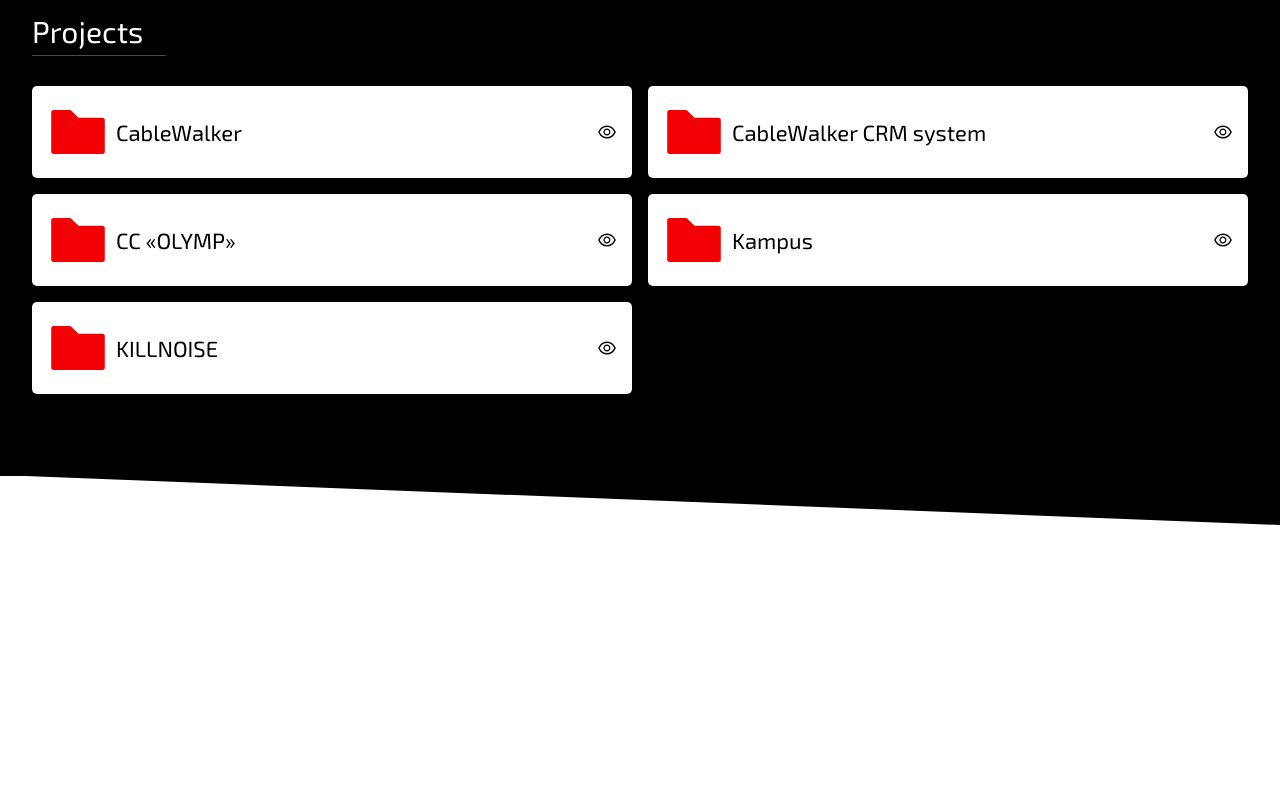
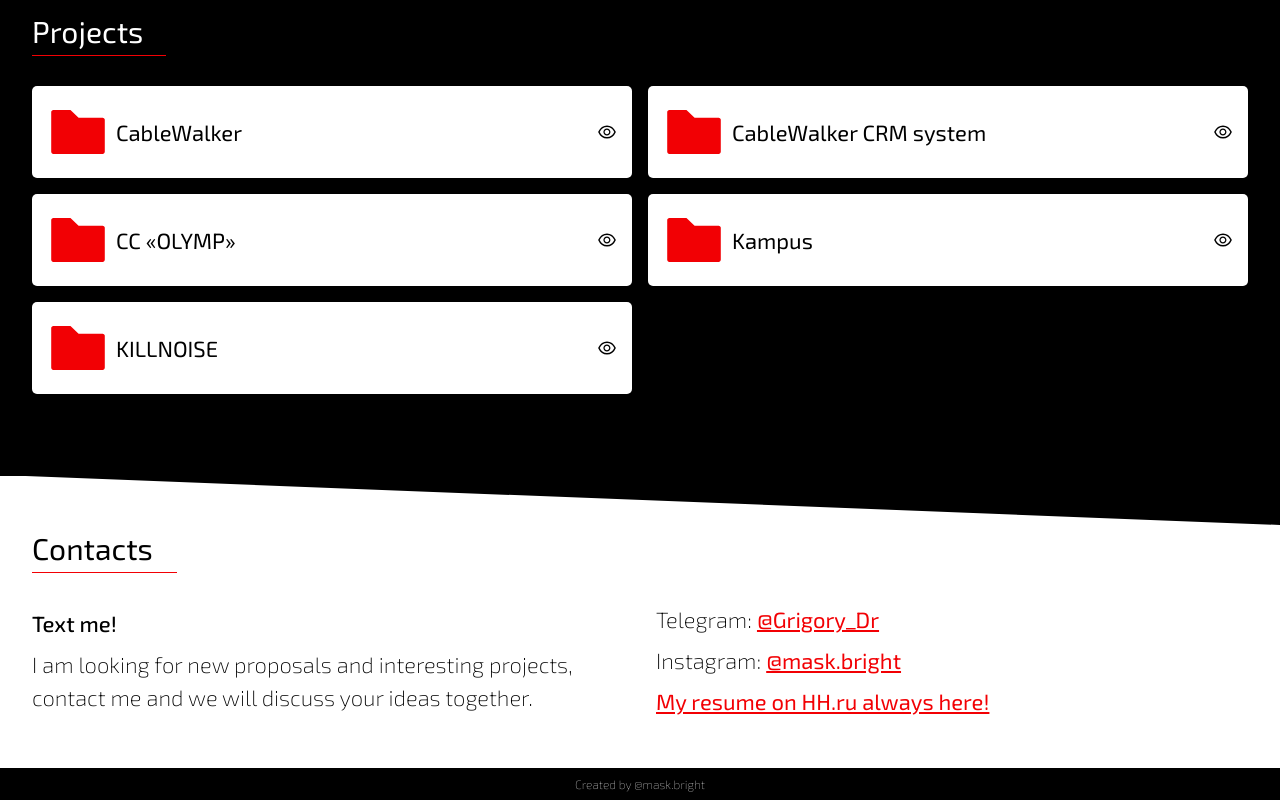
Before and after one commit to grigoryblack/portfiolio-new, a React (Vite) app: page / in a window 1280 px wide. Shown: the part 1937-2737 px from the top of the page. Before the commit the page ends 2462 px from the top, so only its background shows below. Built offline with nearby package versions, Linux system fonts and the light colour scheme.

Commit message:
add menu ids and footer with contact

```diff
--- a/src/App.tsx
+++ b/src/App.tsx
@@ -3,6 +3,8 @@
 import About from "./Components/About/About.tsx";
 import Skills from "./Components/Skills/Skills.container.tsx";
 import Portfolio from "./Components/Portfolio/Portfolio.container.tsx";
+import Contacts from "./Components/Contacts/Contacts.tsx";
+import Footer from "./Components/Footer/Footer.tsx";
 
 function App() {
   return (
@@ -11,6 +13,8 @@
       <About />
       <Skills />
       <Portfolio />
+      <Contacts />
+      <Footer />
     </div>
   );
 }
--- a/src/Components/About/About.tsx
+++ b/src/Components/About/About.tsx
@@ -4,7 +4,7 @@
 
 const About = () => {
   return (
-    <section className={styles.wrapper}>
+    <section className={styles.wrapper} id="about">
       <div className={styles.container}>
         <div className={styles.content__block}>
           <div className={styles.content}>
--- /dev/null
+++ b/src/Components/Contacts/Contacts.tsx
@@ -0,0 +1,41 @@
+import styles from "./Contatcts.module.scss";
+
+const Contacts = () => {
+  return (
+    <section className={styles.wrapper} id="contacts">
+      <div className={styles.container}>
+        <h2>Contacts</h2>
+        <div className={styles.contacts}>
+          <div className={styles.contacts__block}>
+            <h3>Text me!</h3>
+            <p>
+              I am looking for new proposals and interesting projects, contact
+              me and we will discuss your ideas together.
+            </p>
+          </div>
+          <div className={styles.contacts__block}>
+            <p>
+              Telegram:{" "}
+               <a target="_blank"  href="https://t.me/Grigory_Dr">
+                @Grigory_Dr
+              </a>
+            </p>
+            <p>
+              Instagram:{" "}
+              <a target="_blank" href="https://www.instagram.com/mask.bright?igsh=MW9rZzZ3OHVlbzIxdg%3D%3D&utm_source=qr">
+                @mask.bright
+              </a>
+            </p>
+            <p>
+              <a target="_blank"  href="https://hh.ru/resume/0d27f781ff0da6ecb50039ed1f4b3858396458?from=share_ios">
+                My resume on HH.ru always here!
+              </a>
+            </p>
+          </div>
+        </div>
+      </div>
+    </section>
+  );
+};
+
+export default Contacts;
--- /dev/null
+++ b/src/Components/Contacts/Contatcts.module.scss
@@ -0,0 +1,90 @@
+@use "@scss/styles" as *;
+
+.wrapper {
+  margin: 50px 0;
+  width: 100%;
+  display: flex;
+  align-items: center;
+  justify-content: center;
+
+  .container {
+    max-width: 1400px;
+    width: 100%;
+    padding: 0 32px;
+
+    h2 {
+      @include font-title;
+      color: black;
+      position: relative;
+      width: fit-content;
+
+      &::before {
+        content: "";
+        position: absolute;
+        height: 1px;
+        left: 0;
+        bottom: -2px;
+        background-color: $primary;
+        width: 120%;
+      }
+    }
+
+    .contacts {
+      margin-top: 32px;
+      display: grid;
+      grid-template-columns: repeat(1, 1fr);
+      align-items: center;
+      gap: 32px;
+
+      &__block {
+        display: flex;
+        flex-direction: column;
+        align-items: flex-start;
+        gap: 8px;
+        width: 100%;
+
+        h3 {
+          @include font-big;
+          font-weight: 500;
+        }
+
+        p {
+          @include font-big;
+          font-weight: 200;
+
+          a {
+            color: $primary;
+            text-decoration: underline;
+            font-weight: 400;
+          }
+        }
+      }
+    }
+  }
+}
+
+@media (min-width: $md) {
+  .wrapper {
+    .container {
+      .contacts {
+        grid-template-columns: repeat(2, 1fr);
+
+        &__block {
+          display: flex;
+          flex-direction: column;
+          align-items: flex-start;
+          gap: 8px;
+          width: 100%;
+
+          h3 {
+            @include font-extra-large;
+          }
+
+          p {
+            @include font-extra-large;
+          }
+        }
+      }
+    }
+  }
+}
--- /dev/null
+++ b/src/Components/Footer/Footer.module.scss
@@ -0,0 +1,17 @@
+@use "@scss/styles" as *;
+
+.wrapper {
+  width: 100%;
+  padding: 0 32px;
+  display: flex;
+  align-items: center;
+  justify-content: center;
+  height: 32px;
+  background-color: black;
+
+  p {
+    @include font-xsmall;
+    font-weight: 100;
+    color: white;
+  }
+}
--- /dev/null
+++ b/src/Components/Footer/Footer.tsx
@@ -0,0 +1,11 @@
+import styles from "./Footer.module.scss";
+
+const Footer = () => {
+  return (
+    <section className={styles.wrapper} id="footer">
+      <p>Created by @mask.bright</p>
+    </section>
+  );
+};
+
+export default Footer;
--- a/src/Components/Home/Home.tsx
+++ b/src/Components/Home/Home.tsx
@@ -6,7 +6,7 @@
 
 const Home = () => {
   return (
-    <section className={styles.container}>
+    <section className={styles.container} id="home">
       <Suspense>
         <HeaderContainer />
       </Suspense>
--- a/src/Components/Portfolio/Portfolio.view.tsx
+++ b/src/Components/Portfolio/Portfolio.view.tsx
@@ -20,7 +20,7 @@
   };
 
   return (
-    <section className={styles.wrapper}>
+    <section className={styles.wrapper} id="portfolio">
       <div className={styles.container}>
         <h2>Projects</h2>
 
--- a/src/Components/Skills/Skills.view.tsx
+++ b/src/Components/Skills/Skills.view.tsx
@@ -10,7 +10,7 @@
   const fullSkills = SKILLS.slice(6);
 
   return (
-    <div className={styles.wrapper}>
+    <section className={styles.wrapper} id="skills">
       <div className={styles.container}>
         <h2>Skills</h2>
 
@@ -50,7 +50,7 @@
           {showAll ? <UpOutlined /> : <DownOutlined />}
         </button>
       </div>
-    </div>
+    </section>
   );
 };
 
--- a/src/Layout/Header/Header.config.ts
+++ b/src/Layout/Header/Header.config.ts
@@ -2,5 +2,5 @@
     { label: "About", href: "#about" },
     { label: "Skills", href: "#skills" },
     { label: "Portfolio", href: "#portfolio" },
-    { label: "Contact", href: "#contact" },
+    { label: "Contacts", href: "#contacts" },
 ];
```
